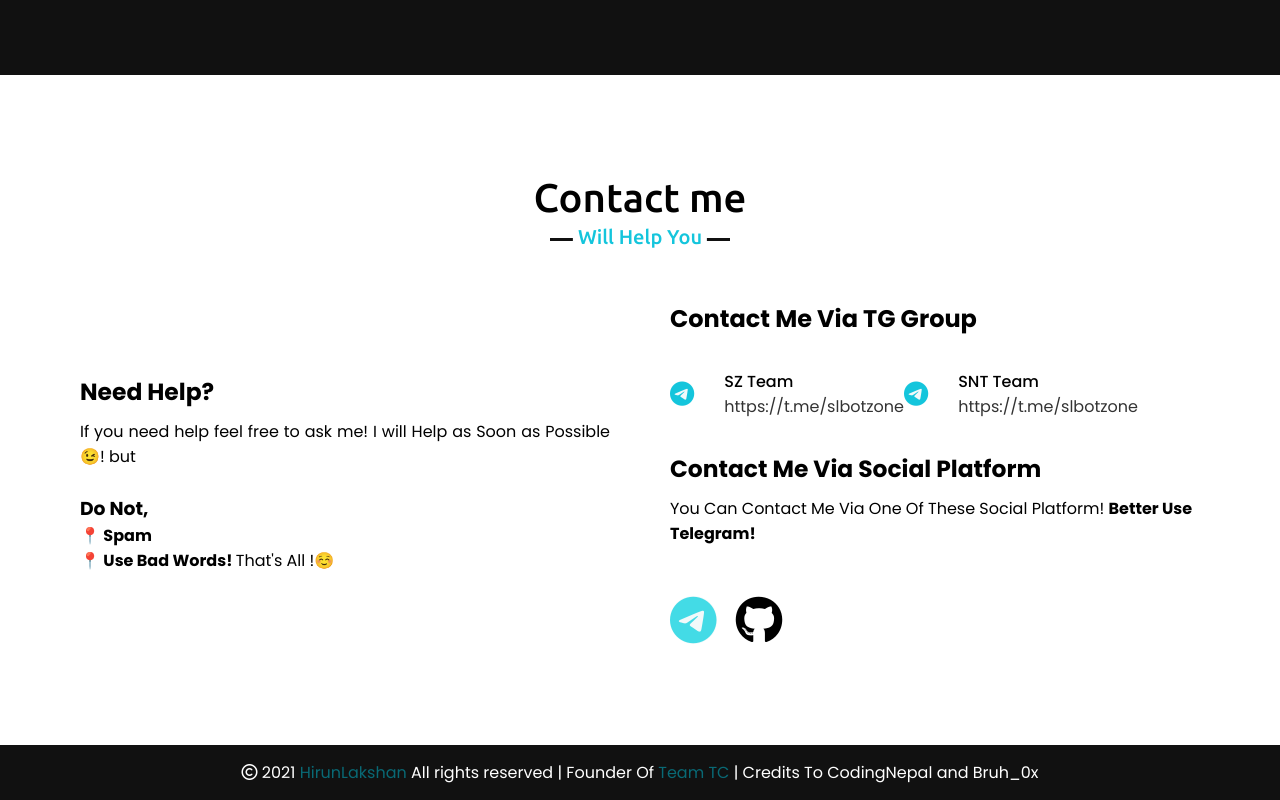
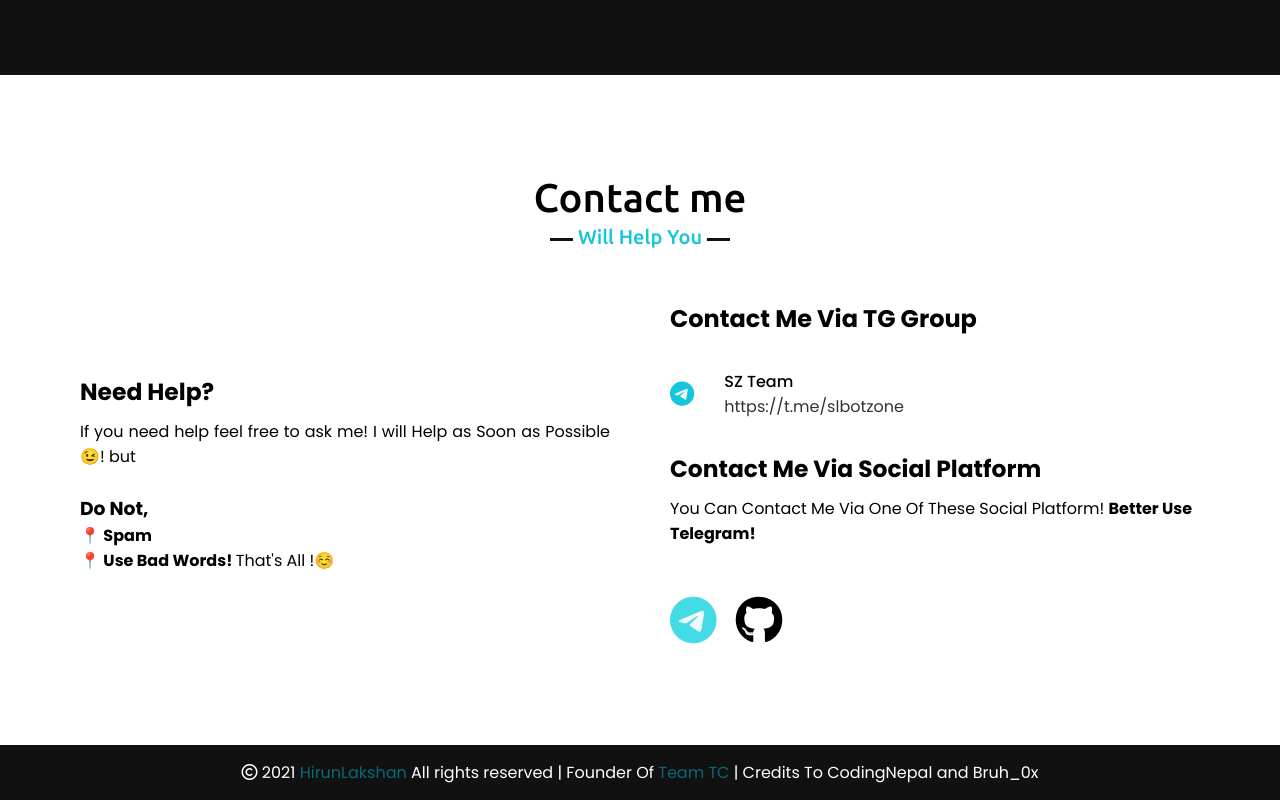
Before and after one commit to HirunLakshan/web-page, a plain HTML site: page index.html in a window 1280 px wide. Shown: the part 2064-2864 px from the top of the page. Drawn offline with nearby package versions, Linux system fonts and the light colour scheme.

Commit message:
Error fix 😐

```diff
--- a/index.html
+++ b/index.html
@@ -119,11 +119,6 @@
                         <div class="info">
                             <div class="head">SZ Team</div>
                             <div class="sub-title">https://t.me/slbotzone</div>
-                        </div><br>
-			<i class="fab fa-telegram"></i>
-			<div class="info">
-                            <div class="head"> SNT Team</div>
-                            <div class="sub-title">https://t.me/slbotzone</div>
                         </div>
                     </div>
                     <br>
```
